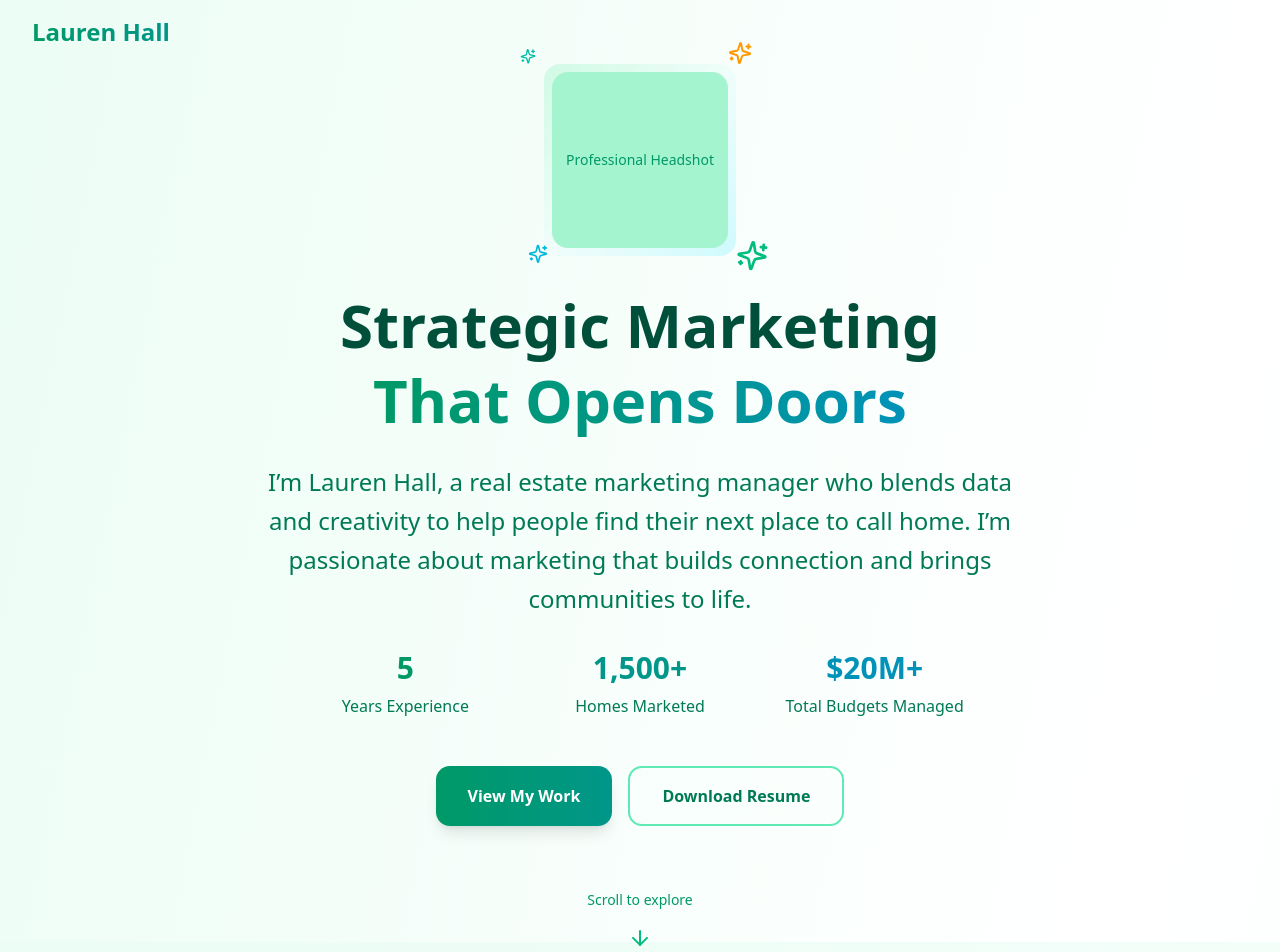
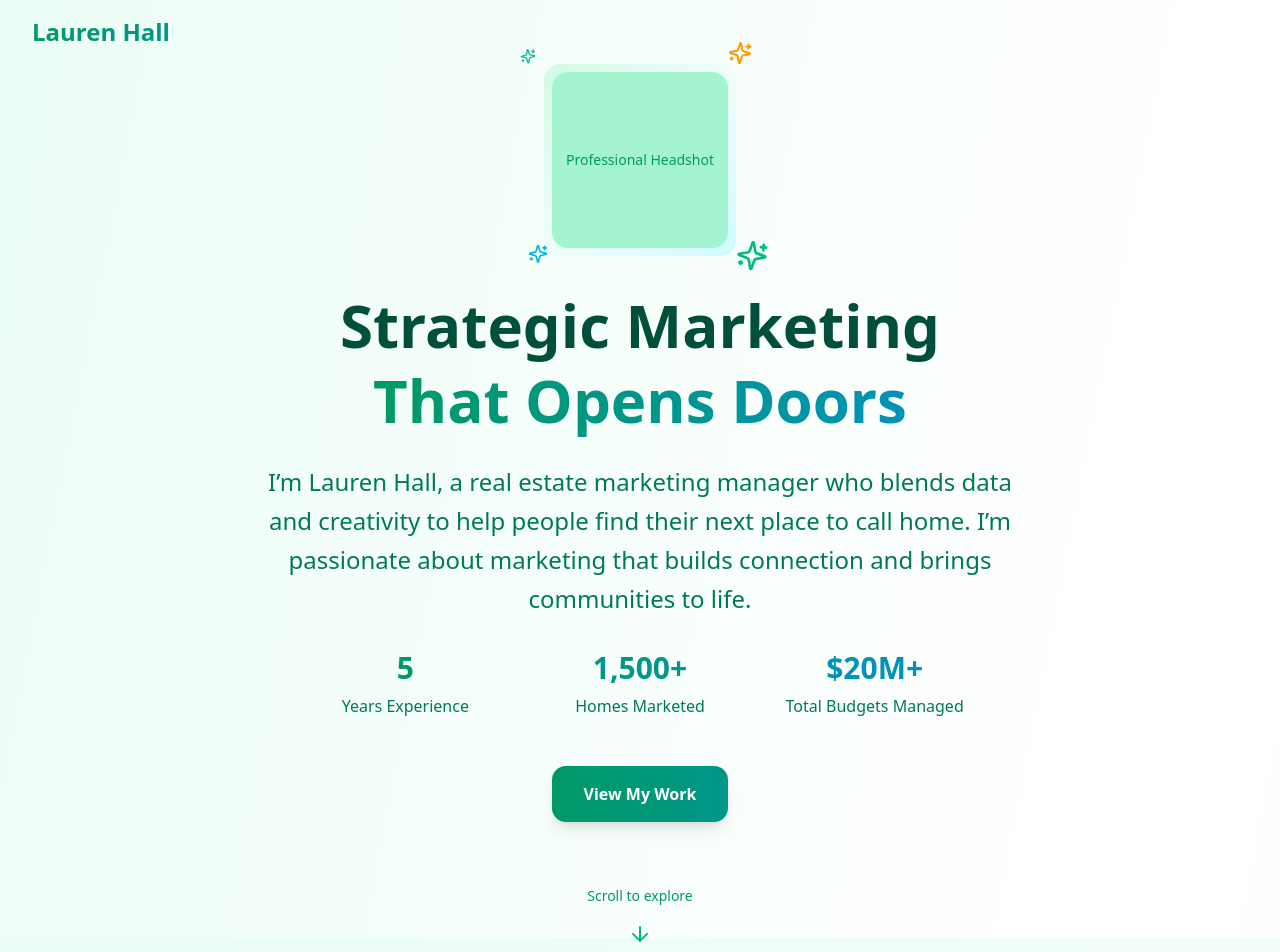
Before and after one commit to connorholly11/lauren-site, a React (Vite) app: page / in a window 1280 px wide. Shown: the top 952 px of the page. Built offline with nearby package versions, Linux system fonts and the light colour scheme; a web font is replaced by a local one.

Commit message:
RevisionId:  295277957298147328

```diff
--- a/src/components/generated/HeroSection.tsx
+++ b/src/components/generated/HeroSection.tsx
@@ -162,7 +162,9 @@ const HeroSection: React.FC = () => {
             scale: 1.05
           }} whileTap={{
             scale: 0.95
-          }} className="border-2 border-emerald-300 text-emerald-700 px-8 py-4 rounded-xl font-semibold hover:border-emerald-600 hover:text-emerald-600 transition-colors" data-magicpath-id="27" data-magicpath-path="HeroSection.tsx">
+          }} className="border-2 border-emerald-300 text-emerald-700 px-8 py-4 rounded-xl font-semibold hover:border-emerald-600 hover:text-emerald-600 transition-colors" data-magicpath-id="27" data-magicpath-path="HeroSection.tsx" style={{
+            display: "none"
+          }}>
               Download Resume
             </motion.button>
           </motion.div>
```
